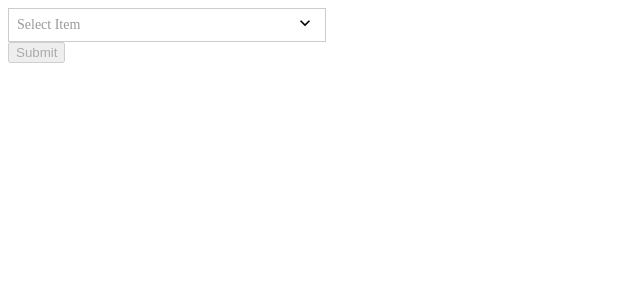
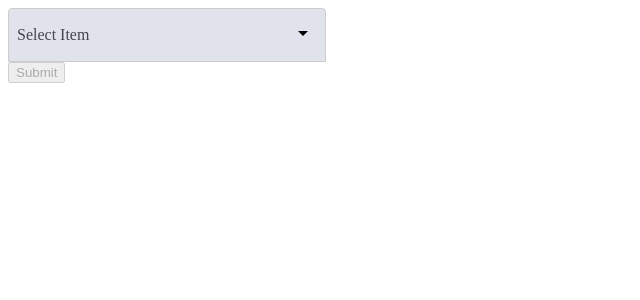
Before and after one commit to ara-chinaryan/angular-select2, an Angular app: page / in a window 1280 px wide. Shown: the top 300 px of the page, without its empty margins (0-640 px from the left). Built offline with nearby package versions, Linux system fonts and the light colour scheme.

Commit message:
Update custom select component styles and enhance dropdown functionality

```diff
--- a/src/app/shared/custom-select/custom-select.css
+++ b/src/app/shared/custom-select/custom-select.css
@@ -4,15 +4,11 @@
   position: relative;
   cursor: pointer;
   width: 100%;
-  background: #fff;
-}
-
-.custom-select-container.open {
-  border-color: #007bff;
-}
-
-.custom-select-container .custom-select-value {
-  font-size: 14px;
+  background: #e0e2ec;
+  border-bottom-right-radius: 0;
+  border-bottom-left-radius: 0;
+  border-top-left-radius: 4px;
+  border-top-right-radius: 4px;
 }
 
 .selected-items {
@@ -21,9 +17,14 @@
   gap: 4px;
 }
 
+#search_filed:focus-visible {
+    outline: none;
+}
+
 .selected-items .selected-item {
-  background-color: #e2e8f0;
-  padding: 2px 6px;
+  background-color: #0079fe;
+  color: white;
+  padding: 9px 6px;
   border-radius: 4px;
   font-size: 13px;
   display: flex;
@@ -32,7 +33,6 @@
 }
 
 .selected-items .selected-item.hidden-count {
-  background-color: #cbd5e0;
   font-weight: bold;
 }
 
@@ -44,19 +44,16 @@
   padding: 0;
   margin-left: 4px;
   line-height: 1;
-  color: #666;
-}
-
-.selected-items .selected-item .remove-btn:hover {
-  color: #000;
+  color: white;
 }
 
 .selected-items .placeholder {
-  color: #999;
+  color: #44474e;
+  padding: 9px 0;
 }
 
-.custom-select-container {
-  position: relative;
+.labelField {
+  font-family: sans-serif;
 }
 
 .custom-select-container .arrow {
@@ -76,7 +73,7 @@
 .custom-select-container .dropdown {
   position: absolute;
   top: 100%;
-  left: 0;
+  left: -1px;
   width: 100%;
   border: 1px solid #ccc;
   background: white;
@@ -85,7 +82,7 @@
 
 .custom-select-container .dropdown #search_filed {
   width: 100%;
-  padding: 6px;
+  padding: 16px;
   box-sizing: border-box;
   border: none;
   border-bottom: 1px solid #ccc;
@@ -100,7 +97,7 @@
 }
 
 .custom-select-container .dropdown ul li {
-  padding: 8px;
+  padding: 14px;
   cursor: pointer;
   position: relative;
 }
@@ -142,4 +139,16 @@
 .checkbox_select {
   position: absolute;
   right: 0;
+  width: 15px;
+  height: 15px;
 }
+.no-results-container {
+  padding: 16px;
+  text-align: center;
+  color: #888;
+}
+.no-results {
+  font-size: 14px;
+  font-weight: bold;
+  color: #44474e;
+}
--- a/src/app/shared/custom-select/custom-select.html
+++ b/src/app/shared/custom-select/custom-select.html
@@ -16,17 +16,19 @@
       </ng-template>
     </div>
     <span class="arrow" [class.open]="dropdownOpen">
-      <svg xmlns="http://www.w3.org/2000/svg" width="20" height="20" viewBox="0 0 24 24">
-        <path d="M7.41 8.59L12 13.17l4.59-4.58L18 10l-6 6-6-6z"></path>
+      <svg viewBox="0 0 24 24" width="24px" height="24px" focusable="false" aria-hidden="true">
+        <path d="M7 10l5 5 5-5z"></path>
       </svg>
     </span>
 
   </div>
   <div class="dropdown" *ngIf="dropdownOpen">
-    <input *ngIf="config.searchable !== false" type="text" [(ngModel)]="searchTerm" (click)="$event.stopPropagation()" (input)="filterOptions()"
-      placeholder="Search..." id="search_filed" autocomplete="off" />
+    <input *ngIf="config.searchable !== false" type="text" [(ngModel)]="searchTerm" (click)="$event.stopPropagation()"
+      (input)="filterOptions()" placeholder="Search..." id="search_filed" autocomplete="off" />
     <ul (scroll)="onScroll($event)">
-      <li *ngIf="config.multiple" class="select-actions" (click)="areAllSelected() ? unselectAll() : selectAll()">
+      <li *ngIf="config.multiple && this.visibleOptions.length != 0" class="select-actions" (click)="areAllSelected() ? unselectAll() : selectAll()">
+        <input type="checkbox" [checked]="this.selectedValues.length === this.options.length" name="checkbox_all"
+          class="checkbox_select" />
         <button type="button">
           {{ areAllSelected() ? 'UnSelect All' : 'Select All' }}
         </button>
@@ -40,13 +42,15 @@
   ">
 
         <img *ngIf="item[imageField]" [src]="item[imageField]" class="select-item-image" alt="item" />
-        {{ item[labelField] }}
+        <span class="labelField">{{ item[labelField] }}</span>
         <ng-container *ngIf="config.multiple">
           <input type="checkbox" [checked]="selectedValues.includes(item[valueField])" name="checkbox"
             class="checkbox_select" />
         </ng-container>
       </li>
-
+      <div *ngIf="this.visibleOptions.length === 0" class="no-results-container">
+        <span class="no-results">No results found</span>
+      </div>
 
     </ul>
   </div>
```
Also changed, not shown: public/preview_1.png.
